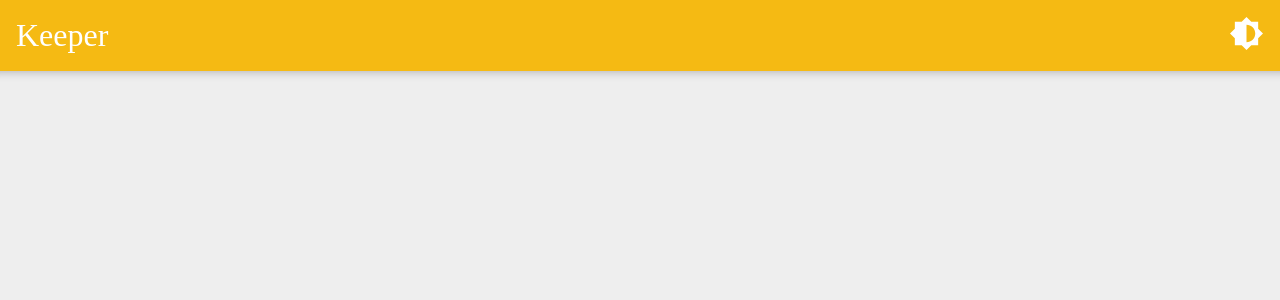
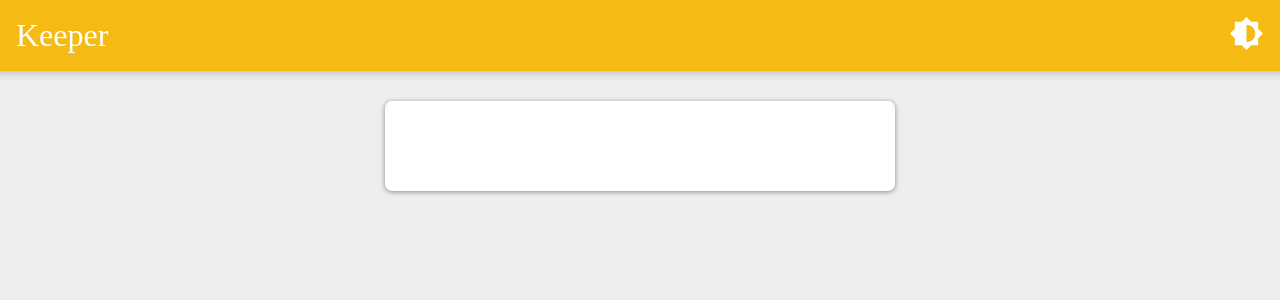
Before and after one commit to VittoAdesso/React-keeper-APP, a React (Create React App) app in the folder notes-app/: page / in a window 1280 px wide. Shown: the top 300 px of the page. Built offline with nearby package versions, Linux system fonts and the light colour scheme.

Commit message:
Componente escritura notas y su aplicación

```diff
--- a/notes-app/src/App.js
+++ b/notes-app/src/App.js
@@ -10,6 +10,7 @@
 //  import { MyThemeProvider } from './components/ThemeContext/ThemeContext';
 
   import MyThemeProvider from './components/ThemeContext/ThemeContext.js'
+import CreateArea from './components/CreateArea/CreateArea';
 
 // siempre dentro de un div
 function App() {
@@ -20,6 +21,7 @@
     <MyThemeProvider>
         <ThemeProvider theme= { theme }>
           <Header />
+          <CreateArea />
         </ThemeProvider>
     </MyThemeProvider>
 
--- /dev/null
+++ b/notes-app/src/components/CreateArea/CreateArea.js
@@ -0,0 +1,62 @@
+import React, { useState } from 'react';
+// import * as S from './styles'; así tb puedo importarlo
+import { InputTitle , Formulario } from './styles';
+import { useTheme } from '../ThemeContext/ThemeContext';
+
+export default function CreateArea() {
+
+    const [ noteText, setNoteText] = useState ({
+        titlle: "",
+        content: ""
+    })
+
+    const darktheme = useTheme();
+
+    // creo función para que me escriba y admita cambios
+    const handleChange = (event) => {
+
+            const { name, value } = event.target;
+
+            setNoteText(prevValue => ({
+                ...prevValue,
+                [name] : value,
+            }))
+            ;
+    }
+
+    const { title, content } = noteText;
+
+    // creo variables que pondré en stilos de acuerdo al cambio de tema
+    const formStyles = {
+
+        backgroundColor: darktheme ? "#202124" : "#fff",
+        border: darktheme && "solid 1px #eee",
+    }
+
+    const inputStyles = {
+
+        backgroundColor: darktheme ? "#202124" : "#fff",
+        border: darktheme && "solid 1px #eee",
+        color: darktheme ? "#eee" : "black"
+
+    }
+
+    return (
+    <div>
+            <Formulario style={formStyles}>
+                <InputTitle
+                name='title'
+                type='text'
+                value={title}
+                style={inputStyles}
+                onChange={handleChange} / >
+                <InputTitle
+                name='content'
+                value={content}
+                type='text'
+                style={inputStyles}
+                onChange={handleChange} / >
+            </Formulario>
+
+    </div>);
+}
--- /dev/null
+++ b/notes-app/src/components/CreateArea/styles.js
@@ -0,0 +1,26 @@
+import styled from 'styled-components';
+
+export const InputTitle = styled.input
+`
+        width: 100%;
+        border: none;
+        padding: 4px;
+        outline: none;
+        font-size: 1.2em;
+        font-family: inherit;
+        resize: none;
+`
+;
+
+export const Formulario = styled.form
+`
+        position: relative;
+        width: 480px;
+        margin: 30px auto 20px auto;
+        background: #fff;
+        padding: 15px;
+        border-radius: 7px;
+        box-shadow: 0 1px 5px rgb(138, 137, 137);
+
+`
+;
```
